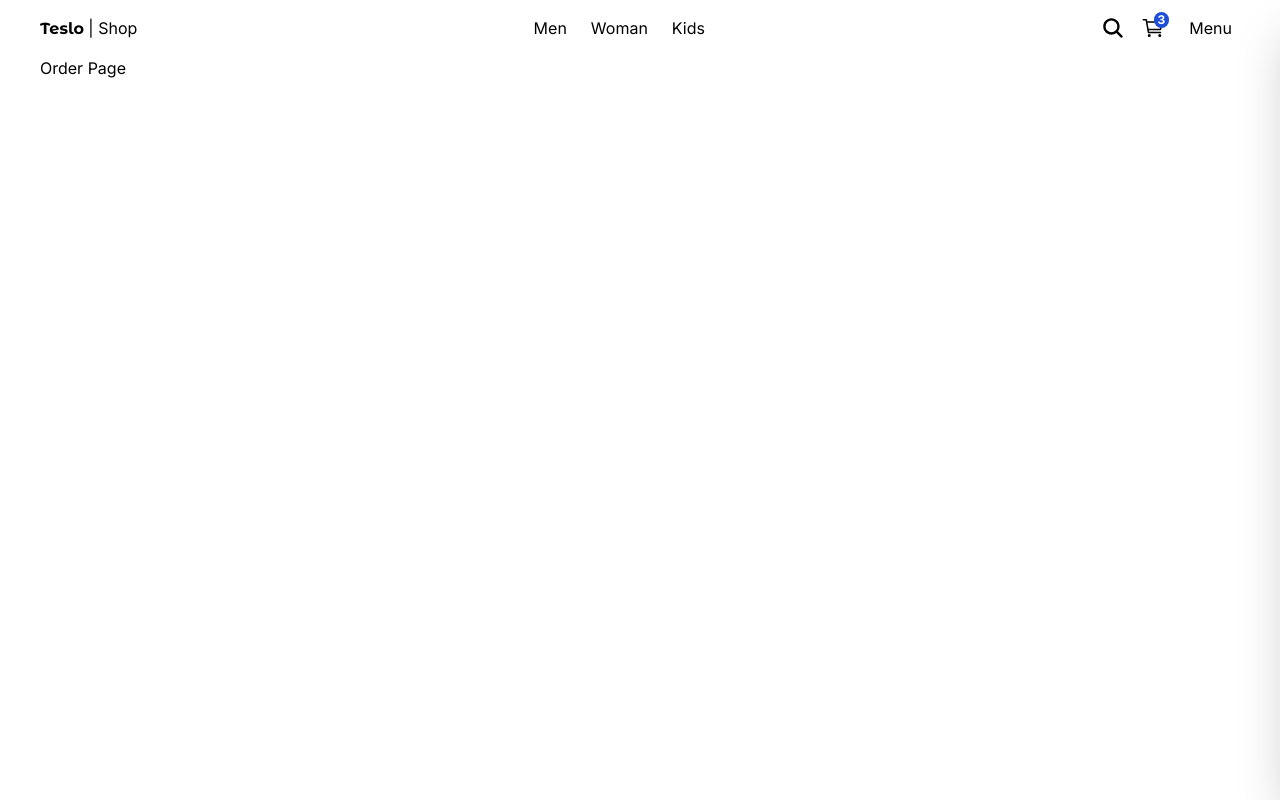
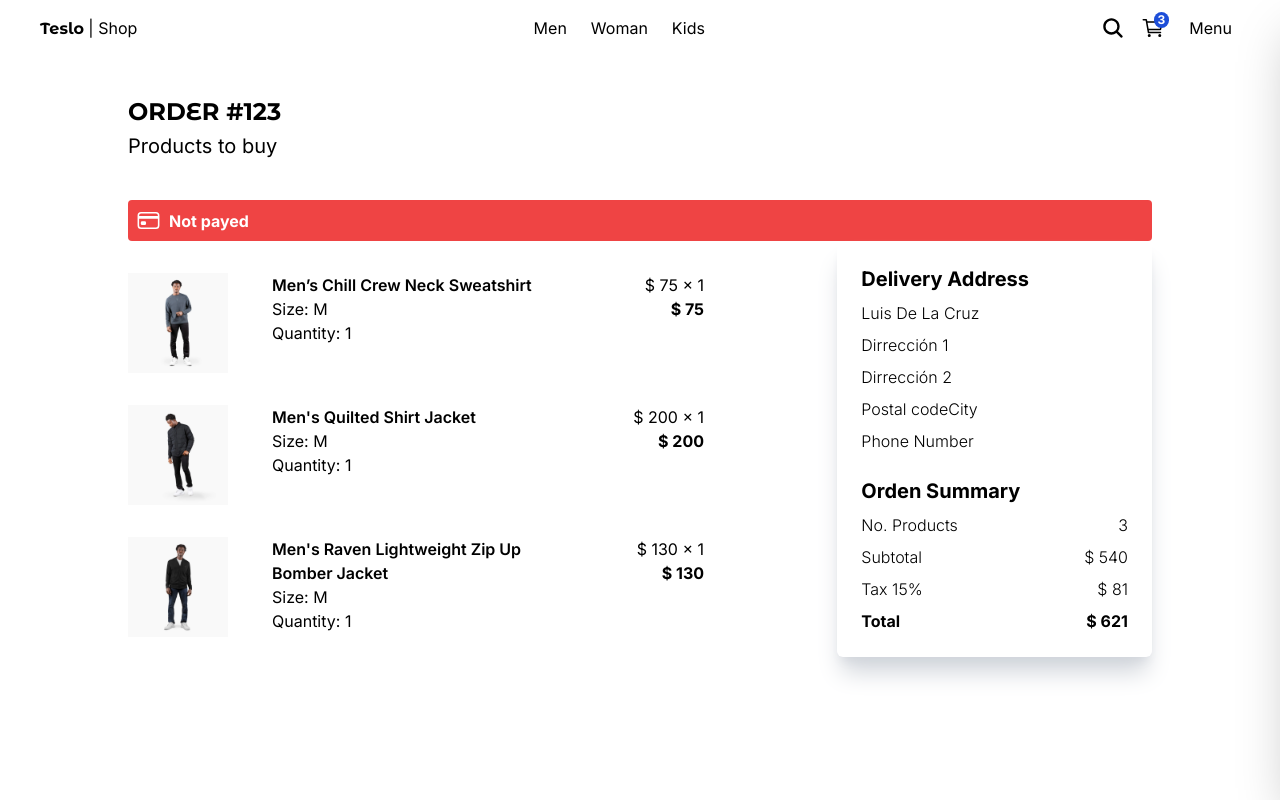
Before and after one commit to ldelacruzg/next-teslo-shop, a Next.js app: page /orders/123 in a window 1280 px wide. Built offline with nearby package versions, Linux system fonts and the light colour scheme.

Commit message:
feat: add order details page

```diff
--- a/src/app/(shop)/orders/[id]/page.tsx
+++ b/src/app/(shop)/orders/[id]/page.tsx
@@ -1,5 +1,40 @@
-export default function OrderPage() {
+import { CartStaticItem, DeliveryAddress, OrderSummary, Title } from "@/components";
+import { initialData } from "@/seed/seed";
+import { IoCardOutline } from "react-icons/io5";
+
+const products = initialData.products.slice(0, 3)
+
+interface Props {
+  params: {
+    id: string;
+  }
+}
+
+export default function OrderPage({ params }: Props) {
+  const { id: orderId } = params
+
   return (
-    <div>Order Page</div>
+    <div className="flex flex-col justify-center items-center">
+      <div className="flex flex-col w-full sm:w-[640px] lg:w-[1024px]">
+        <Title title={`ORDER #${orderId}`} subtitle="Products to buy" />
+        <div className="flex items-center gap-2 bg-red-500 p-2 text-white font-bold rounded">
+          <IoCardOutline size={25} />
+          Not payed
+        </div>
+        <div className="grid grid-cols-1 lg:grid-cols-3 gap-10 mb-10">
+          <div className="flex flex-col gap-8 lg:col-span-2 lg:pt-8">
+            {
+              products.map(product => (
+                <CartStaticItem key={product.slug} product={product} />
+              ))
+            }
+          </div>
+          <hr className="my-4 bg-gray-600 lg:hidden" />
+          <OrderSummary>
+            <DeliveryAddress />
+          </OrderSummary>
+        </div>
+      </div>
+    </div>
   );
 }
--- a/src/components/cart/order-summary/OrderSummary.tsx
+++ b/src/components/cart/order-summary/OrderSummary.tsx
@@ -2,7 +2,7 @@ import Link from "next/link"
 
 interface Props {
   children?: React.ReactNode;
-  link: {
+  link?: {
     title: string;
     href: string;
   }
@@ -32,12 +32,16 @@ export const OrderSummary = ({ children, link }: Props) => {
         </div>
       </section>
 
+      {
+        link && (
           <Link
             href={link.href}
             type="button"
             className="bg-blue-600 text-white text-center font-bold py-2 rounded mt-6">
             {link.title}
           </Link>
+        )
+      }
     </div>
   )
 }
```
Lines whose indentation alone changed are shown as unchanged.
